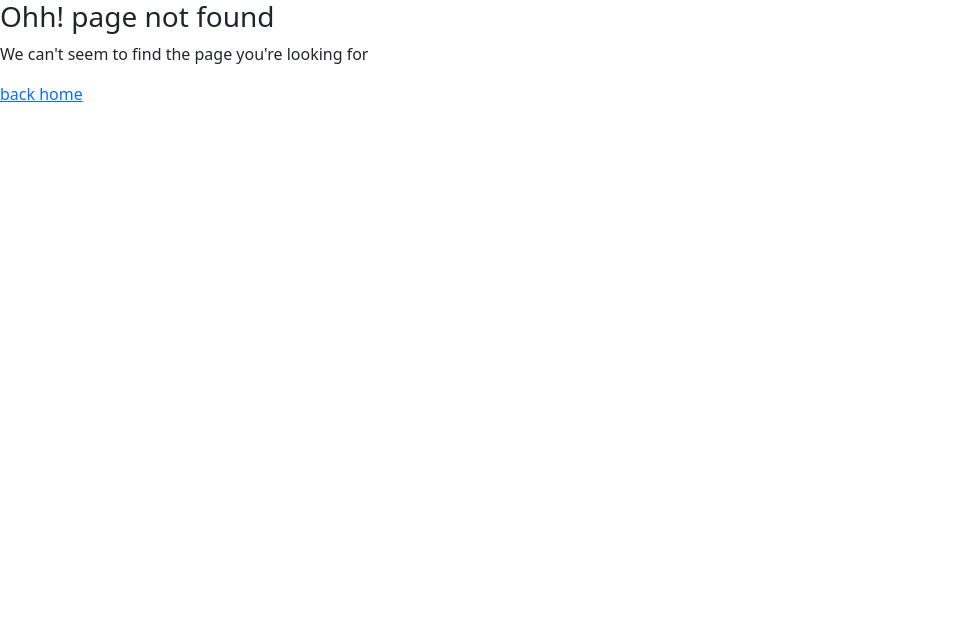
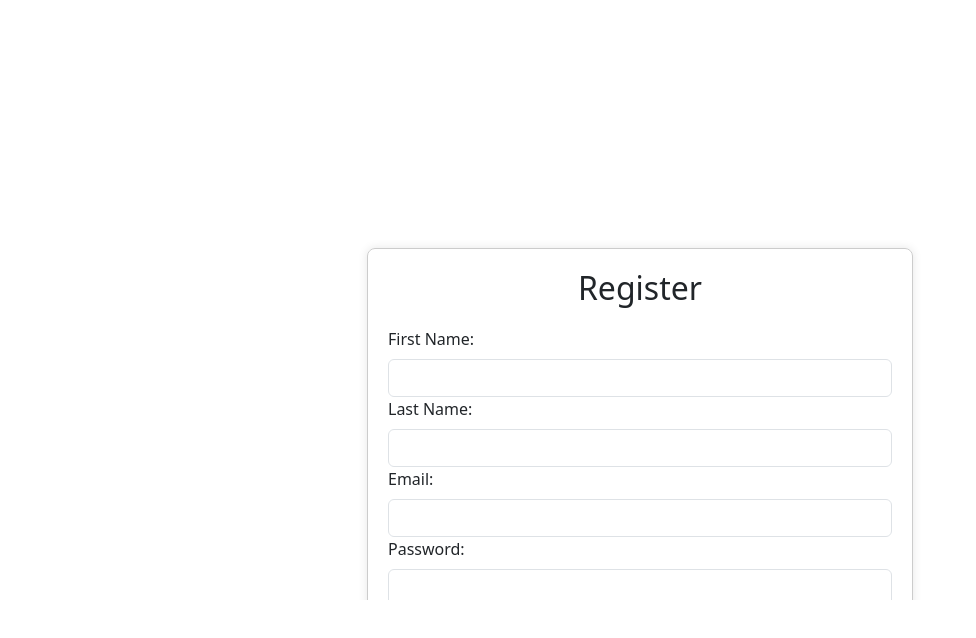
Before and after one commit to sasupa/wesplit, a React (Create React App) app in the folder client/: page /register in a window 1280 px wide. Before the commit this address had no page. Shown: the top 638 px of the page, without its empty margins (0-976 px from the left). Built offline with nearby package versions, Linux system fonts and the light colour scheme.

Commit message:
Register Page and functionality
Register works:
* validation (yup)
* form and formpage with Formik
* register API call and backend route

```diff
--- a/client/src/App.js
+++ b/client/src/App.js
@@ -8,6 +8,7 @@ import LandingPage from './pages/LandingPage/LandingPage.js';
 import Error from './pages/ErrorPage.jsx';
 import Login from './pages/LoginPage/LoginPage.jsx';
 import GroupPageLayout from './pages/GroupPageLayout.jsx';
+import Register from './pages/RegisterPage.jsx';
 
 import { loader as groupsPageLoader } from './pages/GroupPageLayout.jsx';
 
@@ -36,7 +37,10 @@ const router = createBrowserRouter([
         path: 'login',
         element: <Login />,
       },
-      //TÄHÄN REGISTER VIELÄ
+      {
+        path: 'register',
+        element: <Register />,
+      },
       {
         path: 'groups',
         element: <GroupPageLayout />,
--- /dev/null
+++ b/client/src/components/RegisterForm/RegisterForm.css
@@ -0,0 +1,41 @@
+.form-container {
+  border: 1px solid #ccc;
+  border-radius: 8px;
+  padding: 20px;
+  box-shadow: 0 0 10px rgba(0, 0, 0, 0.1);
+}
+
+.submit-button {
+  margin-top: 10px; /* Add more margin to the top */
+  width: 100%;
+}
+
+.full-height-center {
+  display: flex;
+  justify-content: center;
+  align-items: center;
+  height: 100vh;
+}
+
+.fixed-height-container {
+  max-height: 400px; /* Set a fixed maximum height for the container */
+  overflow: auto; /* Enable vertical scrollbar if needed */
+}
+/* Additional style for the title */
+.form-container h2 {
+  text-align: center;
+  margin-bottom: 20px; /* Adjust the margin as needed */
+}
+
+.register-link {
+  margin-top: 10px;
+}
+
+.register-link span {
+  color: #333;
+}
+
+.register-link a {
+  color: #007bff;
+  text-decoration: none;
+}
--- /dev/null
+++ b/client/src/components/RegisterForm/RegisterForm.jsx
@@ -0,0 +1,116 @@
+import React from 'react';
+import {
+  Container,
+  Row,
+  Col,
+  Form as BootstrapForm,
+  Button,
+} from 'react-bootstrap';
+import { Formik, Form, Field, ErrorMessage } from 'formik';
+import * as Yup from 'yup';
+import './RegisterForm.css';
+import { Link } from 'react-router-dom';
+
+const RegisterForm = ({ submission, initialValues, validationSchema }) => {
+  return (
+    <div className='full-height-center'>
+      <Container className='fixed-height-container'>
+        <Row className='justify-content-md-center mt-5'>
+          <Col xs={12} md={6}>
+            <div className='form-container'>
+              <h2>Register</h2>
+              <Formik
+                initialValues={initialValues}
+                validationSchema={validationSchema}
+                onSubmit={submission}
+              >
+                <Form>
+                  <BootstrapForm.Group controlId='name'>
+                    <BootstrapForm.Label>First Name:</BootstrapForm.Label>
+                    <Field type='text' as={BootstrapForm.Control} name='name' />
+                    <ErrorMessage
+                      name='name'
+                      component='div'
+                      className='text-danger'
+                    />
+                  </BootstrapForm.Group>
+
+                  <BootstrapForm.Group controlId='lastName'>
+                    <BootstrapForm.Label>Last Name:</BootstrapForm.Label>
+                    <Field
+                      type='text'
+                      as={BootstrapForm.Control}
+                      name='lastName'
+                    />
+                    <ErrorMessage
+                      name='lastName'
+                      component='div'
+                      className='text-danger'
+                    />
+                  </BootstrapForm.Group>
+
+                  <BootstrapForm.Group controlId='email'>
+                    <BootstrapForm.Label>Email:</BootstrapForm.Label>
+                    <Field
+                      type='text'
+                      as={BootstrapForm.Control}
+                      name='email'
+                    />
+                    <ErrorMessage
+                      name='email'
+                      component='div'
+                      className='text-danger'
+                    />
+                  </BootstrapForm.Group>
+
+                  <BootstrapForm.Group controlId='password'>
+                    <BootstrapForm.Label>Password:</BootstrapForm.Label>
+                    <Field
+                      type='password'
+                      as={BootstrapForm.Control}
+                      name='password'
+                    />
+                    <ErrorMessage
+                      name='password'
+                      component='div'
+                      className='text-danger'
+                    />
+                  </BootstrapForm.Group>
+
+                  <BootstrapForm.Group controlId='confirmPassword'>
+                    <BootstrapForm.Label>Confirm Password:</BootstrapForm.Label>
+                    <Field
+                      type='password'
+                      as={BootstrapForm.Control}
+                      name='confirmPassword'
+                    />
+                    <ErrorMessage
+                      name='confirmPassword'
+                      component='div'
+                      className='text-danger'
+                    />
+                  </BootstrapForm.Group>
+
+                  <Button
+                    variant='primary'
+                    type='submit'
+                    className='submit-button'
+                  >
+                    Register
+                  </Button>
+
+                  <div className='register-link text-center'>
+                    <span>Already a member? </span>
+                    <Link to='/login'>Login</Link>
+                  </div>
+                </Form>
+              </Formik>
+            </div>
+          </Col>
+        </Row>
+      </Container>
+    </div>
+  );
+};
+
+export default RegisterForm;
--- a/client/src/index.js
+++ b/client/src/index.js
@@ -1,15 +1,18 @@
-import React from "react";
-import ReactDOM from "react-dom/client";
-import "./index.css";
-import App from "./App";
-import reportWebVitals from "./reportWebVitals";
-import "bootstrap/dist/css/bootstrap.min.css";
+import React from 'react';
+import ReactDOM from 'react-dom/client';
+import './index.css';
+import App from './App';
+import reportWebVitals from './reportWebVitals';
+import 'bootstrap/dist/css/bootstrap.min.css';
 import 'font-awesome/css/font-awesome.min.css';
+import 'react-toastify/dist/ReactToastify.css';
+import { ToastContainer } from 'react-toastify';
 
-const root = ReactDOM.createRoot(document.getElementById("root"));
+const root = ReactDOM.createRoot(document.getElementById('root'));
 root.render(
   <React.StrictMode>
     <App />
+    <ToastContainer position='top-center' />
   </React.StrictMode>
 );
 
--- /dev/null
+++ b/client/src/pages/RegisterPage.jsx
@@ -0,0 +1,56 @@
+import React from 'react';
+import RegisterForm from '../components/RegisterForm/RegisterForm';
+import { useNavigate } from 'react-router-dom';
+import { toast } from 'react-toastify';
+import * as Yup from 'yup';
+import { register } from '../utils/apiUtils.js';
+
+const RegisterPage = () => {
+  const navigate = useNavigate();
+
+  const initialValues = {
+    firstName: '',
+    lastName: '',
+    email: '',
+    password: '',
+    confirmPassword: '',
+  };
+
+  const validationSchema = Yup.object({
+    name: Yup.string().required('Required'),
+    lastName: Yup.string().required('Required'),
+    email: Yup.string().email('Invalid email address').required('Required'),
+    password: Yup.string()
+      .required('No password provided.')
+      .min(8, 'Password is too short - should be 8 chars minimum.'),
+    confirmPassword: Yup.string()
+      .oneOf([Yup.ref('password'), null], 'Passwords must match')
+      .required('Required'),
+  });
+
+  const onSubmit = async (values, { setSubmitting, resetForm }) => {
+    console.log(values);
+    try {
+      const data = await register(values);
+      console.log(data);
+      toast.success('Registration successful');
+      navigate('/'); // Redirect to login after successful registration
+      resetForm();
+      setSubmitting(false);
+    } catch (error) {
+      toast.error(error?.response?.data?.msg);
+      resetForm();
+      return error;
+    }
+  };
+
+  return (
+    <RegisterForm
+      submission={onSubmit}
+      initialValues={initialValues}
+      validationSchema={validationSchema}
+    />
+  );
+};
+
+export default RegisterPage;
--- a/client/src/utils/apiUtils.js
+++ b/client/src/utils/apiUtils.js
@@ -87,3 +87,22 @@ export const login = async (values) => {
     throw error;
   }
 };
+
+export const register = async (values) => {
+  console.log(values);
+  try {
+    const response = await axios.post(`${BASE_URL}/auth/register`, values, {
+      withCredentials: true,
+    });
+
+    if (response.status >= 200 && response.status < 300) {
+      return response.data; // You might want to return specific data from the response
+    } else {
+      throw new Error(`HTTP error! status: ${response.status}`);
+    }
+  } catch (error) {
+    console.error('Something failed', error.message);
+    // You might want to handle the error differently depending on your app's needs
+    throw error;
+  }
+};
```
Also changed, not shown: client/src/pages/LoginPage/LoginPage.jsx (+0 -44 lines), 2 other files (tests, documents, lock files or other folders).
